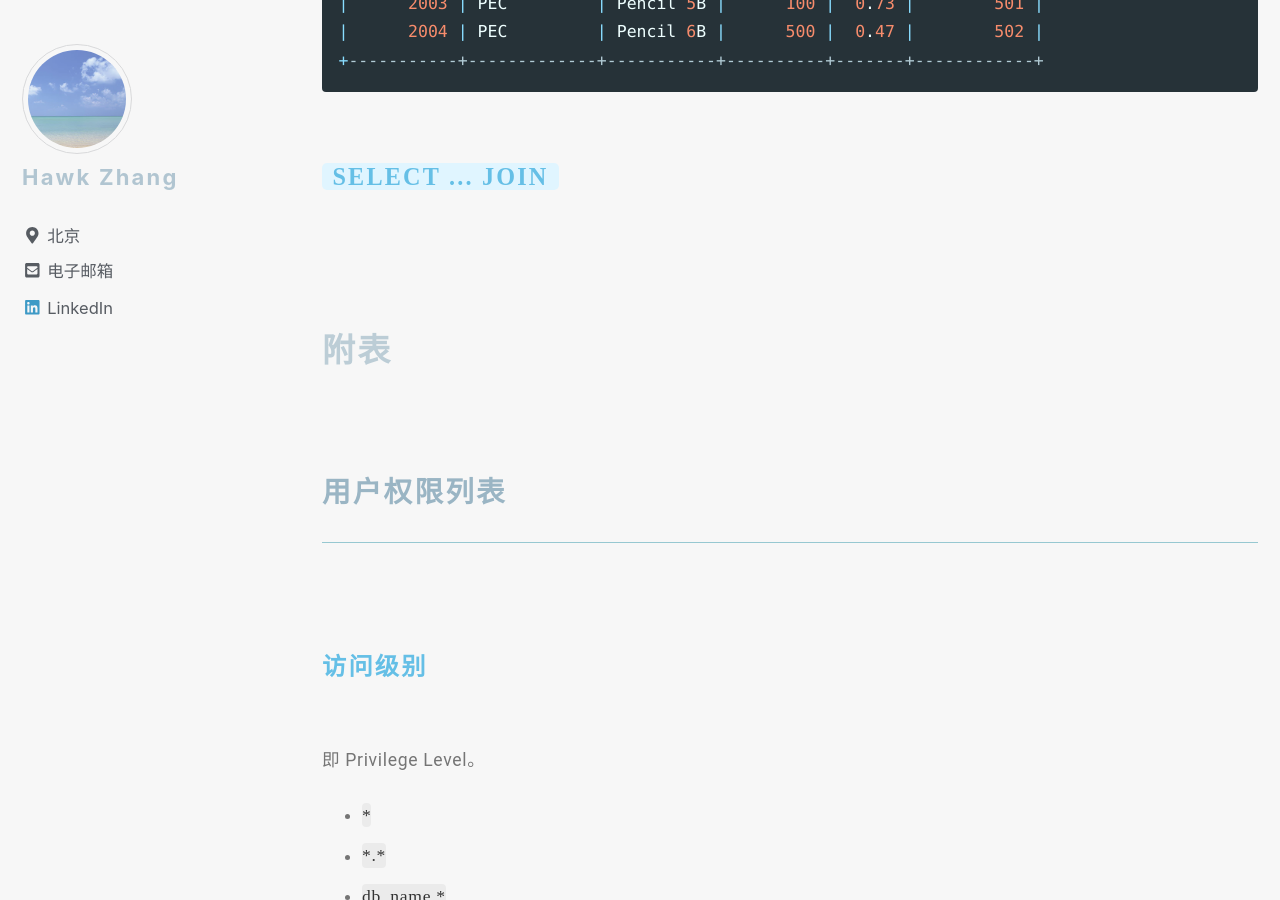
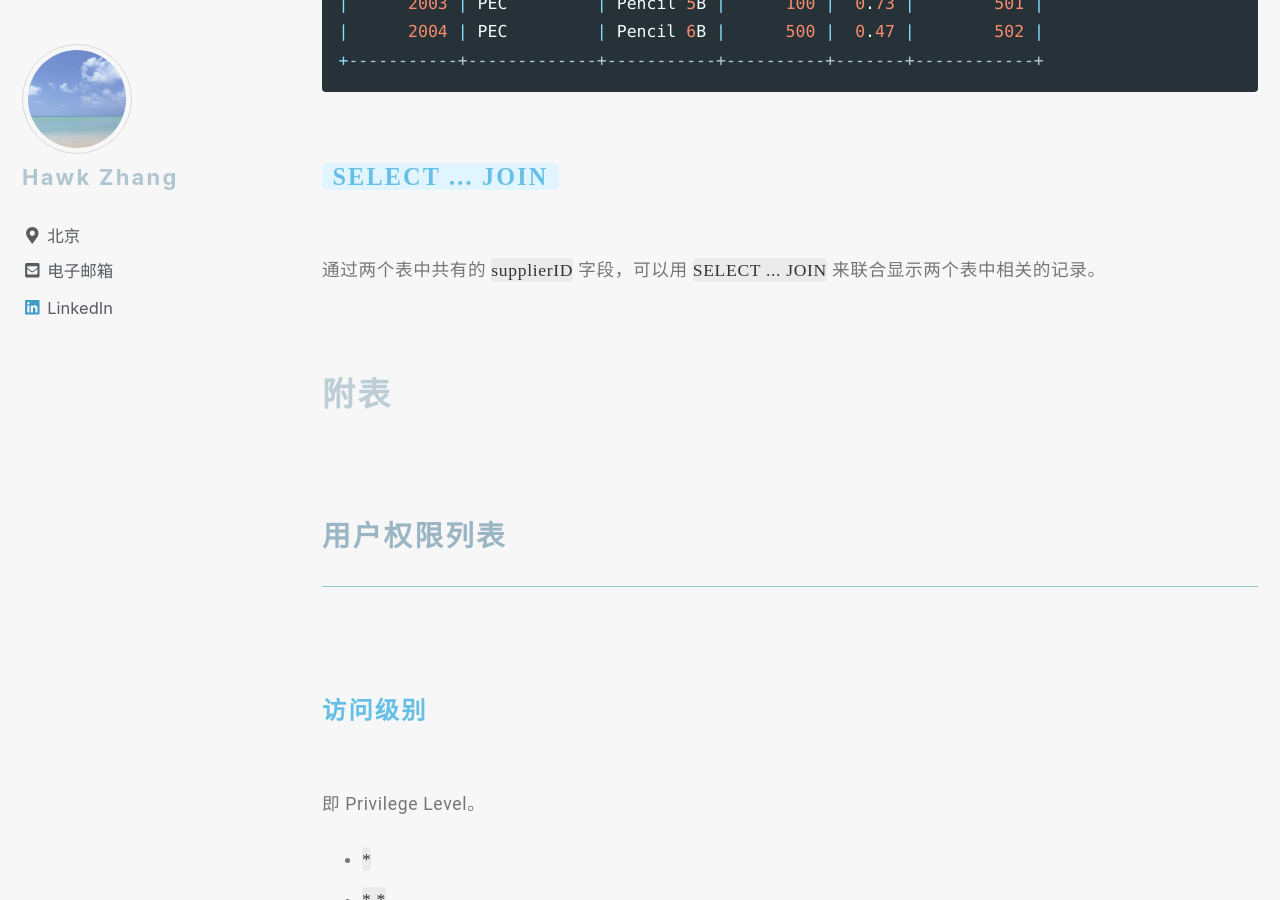
Before and after one commit to narru888/linotes_note, a Jekyll site: the page built from _posts/mysql/2016-04-02-statements.md, in a window 1280 px wide and 900 px high, scrolled down 28244 px. Built offline with Jekyll 4.4.1, drawn with Linux system fonts in a browser that asks for light colours; nearby versions of some CDN libraries; a script that is not in the unit is left out.

Commit message:
update on 2018-10-15 20:43:01 CST

```diff
--- a/_posts/mysql/2016-04-02-statements.md
+++ b/_posts/mysql/2016-04-02-statements.md
@@ -1148,6 +1148,8 @@ SELECT * FROM products;
 
 #### `SELECT ... JOIN`
 
+通过两个表中共有的 `supplierID` 字段，可以用 `SELECT ... JOIN` 来联合显示两个表中相关的记录。
+
 
 
 
```
